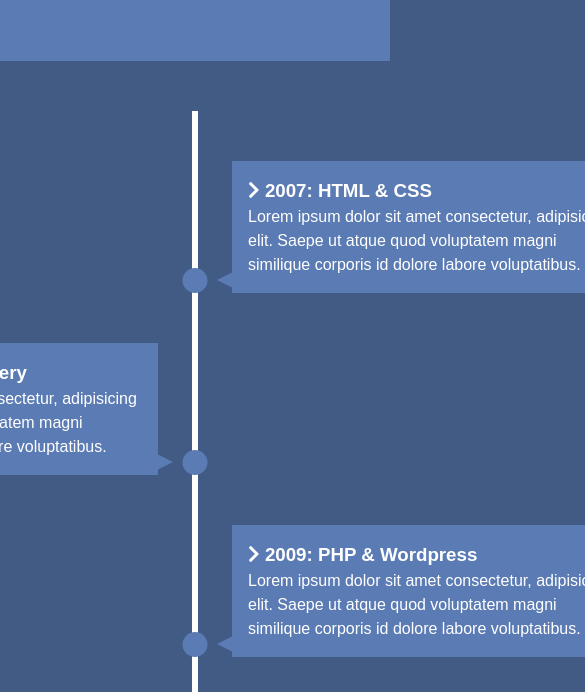
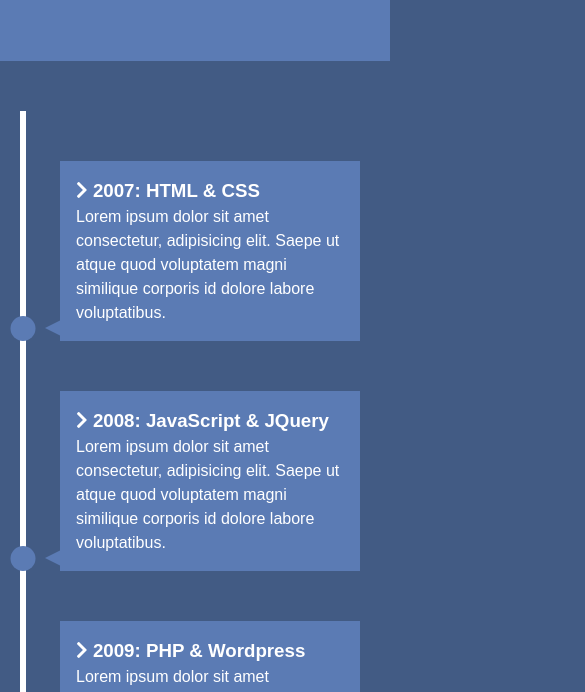
Before and after one commit to Roguey-84/knowledge_resume, a plain HTML site: page index.html in a window 390 px wide. Shown: the part 143-835 px from the top of the page, 585 px wide, since content can reach past the window. Drawn offline with Linux system fonts and the light colour scheme.

Commit message:
project complete

```diff
--- a/index.html
+++ b/index.html
@@ -112,6 +112,7 @@
       </li>
     </ul>
   </section>
+  <script src="/main.js"></script>
 </body>
 
 </html>
--- /dev/null
+++ b/main.js
@@ -0,0 +1,23 @@
+const items = document.querySelectorAll('#timeline li');
+
+const isInViewport = el => {
+  const rect = el.getBoundingClientRect();
+  return (
+    rect.top >= 0 &&
+    rect.left >= 0 &&
+    rect.bottom <= (window.innerHeight || document.documentElement.clientHeight) &&
+    rect.right <= (window.innerWidth || document.documentElement.clientWidth)
+  );
+};
+
+const run = () =>
+  items.forEach(item => {
+    if (isInViewport(item)) {
+      item.classList.add('show');
+    }
+  });
+
+// Events
+window.addEventListener('load', run);
+window.addEventListener('resize', run);
+window.addEventListener('scroll', run);
--- a/style.css
+++ b/style.css
@@ -50,15 +50,19 @@
   padding: 1rem;
   background: var(--secondary-color);
   transition: all 0.5s ease-in-out;
+  visibility: hidden;
+  opacity: 0;
 }
 
 /* Right Side */
 #timeline ul li:nth-child(odd) div {
   left: 40px;
+  transform: translateX(200px);
 }
 /* Left Side */
 #timeline ul li:nth-child(even) div {
   left: -434px;
+  transform: translateX(-200px);
 }
 /* Dots */
 #timeline ul li::after {
@@ -69,7 +73,7 @@
   width: 25px;
   height: 25px;
   border-radius: 50%;
-  background: var(--secondary-color);
+  background: inherit;
   transform: translateX(-50%);
   transition: background-color 0.5s ease-in-out;
 }
@@ -94,3 +98,38 @@
   border-width: 8px 0 8px 16px;
   border-color: transparent transparent transparent var(--secondary-color);
 }
+/* Show Boxes */
+#timeline ul li.show div {
+  transform: none;
+  visibility: visible;
+  opacity: 1;
+}
+#timeline ul li.show::after {
+  background: var(--secondary-color);
+
+}
+
+@media(max-width: 900px) {
+  #timeline ul li div {
+    width: 250px;
+  }
+  #timeline ul li:nth-child(even) div {
+    left: -284px;
+  }
+}
+@media(max-width: 600px) {
+  #timeline ul li {
+    margin-left: 20px;
+  }
+  #timeline ul li div {
+    width: calc(100vw - 90px);
+  }
+  #timeline ul li:nth-child(even) div {
+    left: 40px
+  }
+  #timeline ul li:nth-child(even) div::before {
+    left: -15px;
+    border-width: 8px 16px 8px 0;
+    border-color: transparent var(--secondary-color) transparent transparent;
+  }
+}
```
